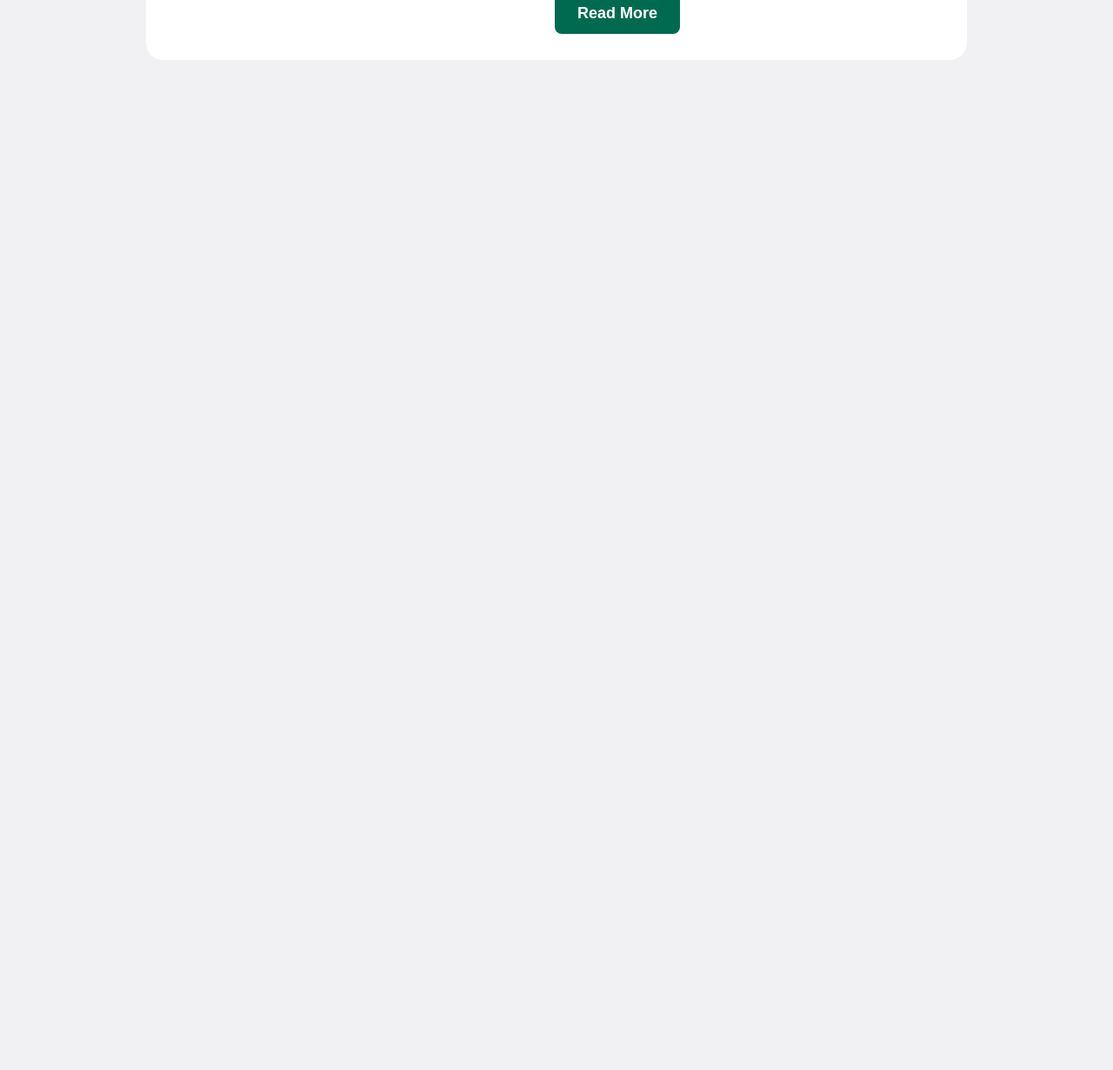
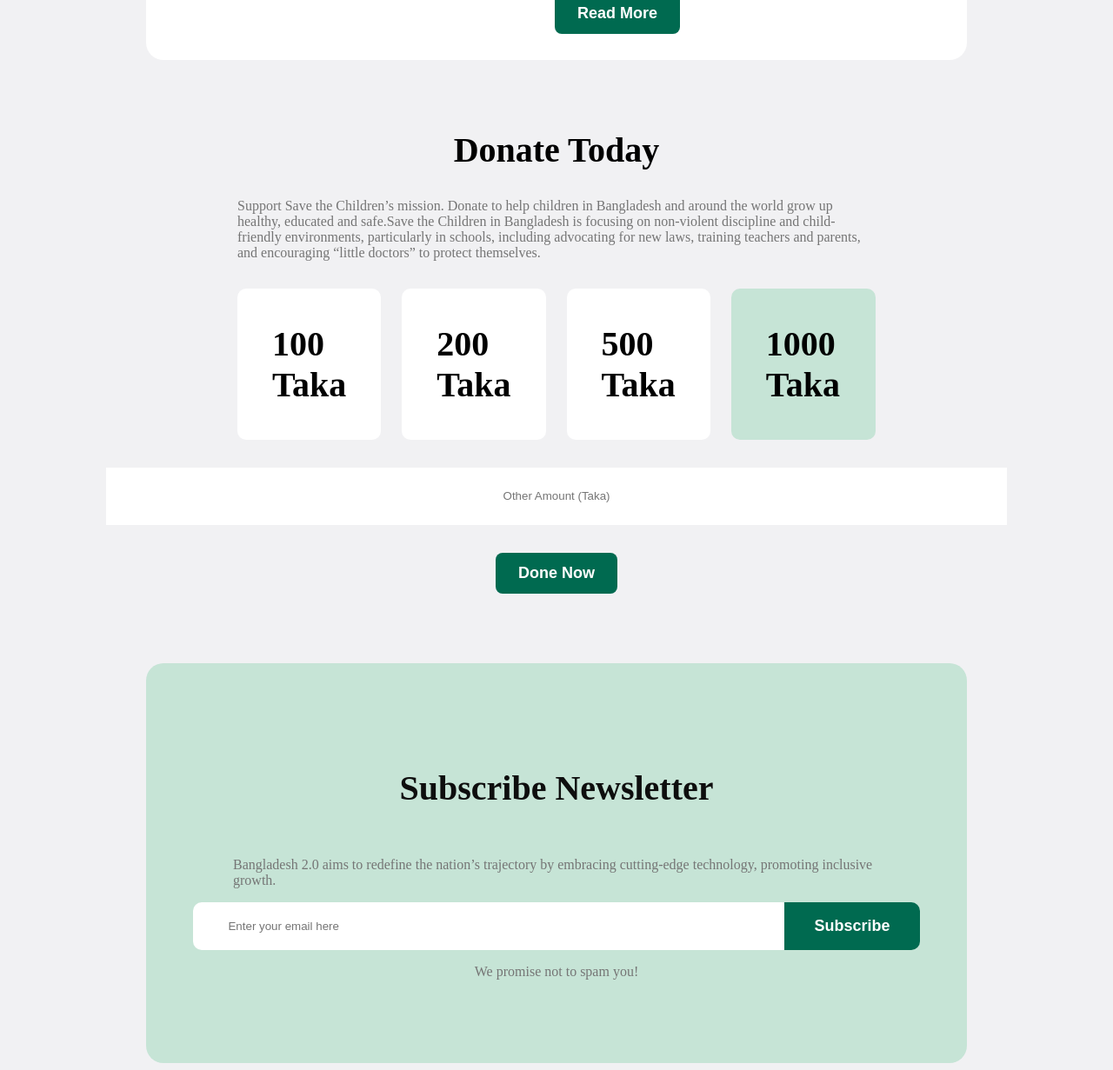
Before and after one commit to naimhossain18/for-exam, a plain HTML site: page index.html in a window 1280 px wide. Shown: the part 3182-4413 px from the top of the page at 87% size. Before the commit the page ends 3259 px from the top, so only its background shows below. Drawn offline with Linux system fonts and the light colour scheme.

Commit message:
added donate section

```diff
--- a/index.html
+++ b/index.html
@@ -185,6 +185,49 @@
 </section>
 
 
+  <!-------------------------Donate today section here--------------------------------->
+
+  <section class="donate-bd">
+    <h3 class="donate-title">Donate Today</h3>
+    <p class="donat-sub-title para">
+      Support Save the Children’s mission. Donate to help children in
+      Bangladesh and around the world grow up healthy, educated and
+      safe.Save the Children in Bangladesh is focusing on non-violent
+      discipline and child-friendly environments, particularly in schools,
+      including advocating for new laws, training teachers and parents, and
+      encouraging “little doctors” to protect themselves.
+    </p>
+    <div class="amount-card-box">
+      <div class="amount-card">100 Taka</div>
+      <div class="amount-card">200 Taka</div>
+      <div class="amount-card">500 Taka</div>
+      <div class="amount-card-d">1000 Taka</div>
+    </div>
+    <div class="other-amount">
+      <input type="text" placeholder="Other Amount (Taka)" name="" id="" />
+    </div>
+    <button class="donate-btn">Done Now</button>
+  </section>
+
+  <!-- -----------------------------------newsletter-------------------------------------- -->
+
+
+  <section class="subscribe backg-c">
+    <h3>Subscribe Newsletter</h3>
+    <p class="para">Bangladesh 2.0 aims to redefine the nation’s trajectory by embracing cutting-edge technology, promoting inclusive growth.</p>
+    <div class="email-btn">
+      <input type="email" placeholder="Enter your email here" name="" id="">
+      <button>Subscribe</button>
+    </div>
+    <p class="para">We promise not to spam you!</p>
+
+  </section>
+
+
+
+
+
+
     </main>
   </body>
 </html>
--- a/style.css
+++ b/style.css
@@ -248,3 +248,103 @@
   border-radius: 20px;
   margin: 24px 0px 0px 0px;
 }
+
+  /* ------------------------- donate bd-style---------------------------------- */
+
+.donate-bd{
+  margin:80px 160px 0px 160px ;
+  display: flex;
+  flex-direction: column;
+  align-items: center;
+  gap: 32px;
+  padding:0px 105px ;
+}
+.donate-title{
+  font-size: 40px;
+  font-weight: bold;
+  margin: 0px;
+
+}
+
+.donat-sub-title{
+  margin: 0px;
+}
+.amount-card-box{
+  display: flex;
+  gap: 24px;
+
+}
+.amount-card{
+  font-size: 40px;
+  font-weight: bold;
+  background-color: white;
+  border: none;
+  border-radius: 10px;
+  padding: 40px;
+}
+.amount-card-d{
+  font-size: 40px;
+  font-weight: bold;
+  background-color:#C6E4D6;
+  border: none;
+  border-radius: 10px;
+  padding: 40px;}
+
+.other-amount input{
+  height: 64px;
+  border: none;
+  width:1032px;
+  text-align: center;
+
+}
+
+.donate-btn{ font-size: 18px;
+font-weight: 600;
+color: white;
+padding: 13px 26px;
+background-color: #006A50;
+border-radius: 08px;
+border: none;
+}
+/* ----------------------------- newsletter-style---------------------  */
+
+.subscribe{
+margin: 80px 160px 0px 160px;
+padding: 80px 100px;
+/* height: 395px; */
+border-radius: 20px;
+display: flex;
+flex-direction: column;
+align-items: center;
+}
+.subscribe h3{
+font-size: 40px;
+font-weight: bold;
+color: #0E0E0E;
+}
+
+.email-btn{
+display: flex;
+}
+.email-btn input{
+padding: 18px 40px;
+border: none;
+/* height:px; */
+width: 600px;
+margin-right: 0px;
+border-top-left-radius: 10px;
+border-bottom-left-radius: 10px;
+}
+.email-btn button{
+font-size: 18px;
+font-weight: 600;
+padding: 17px 34px;
+color: white;
+background-color: #006A50;
+border: none;
+border-top-right-radius: 10px;
+border-bottom-right-radius: 10px;
+margin: 0px;
+height: 55px;
+
+}
```
